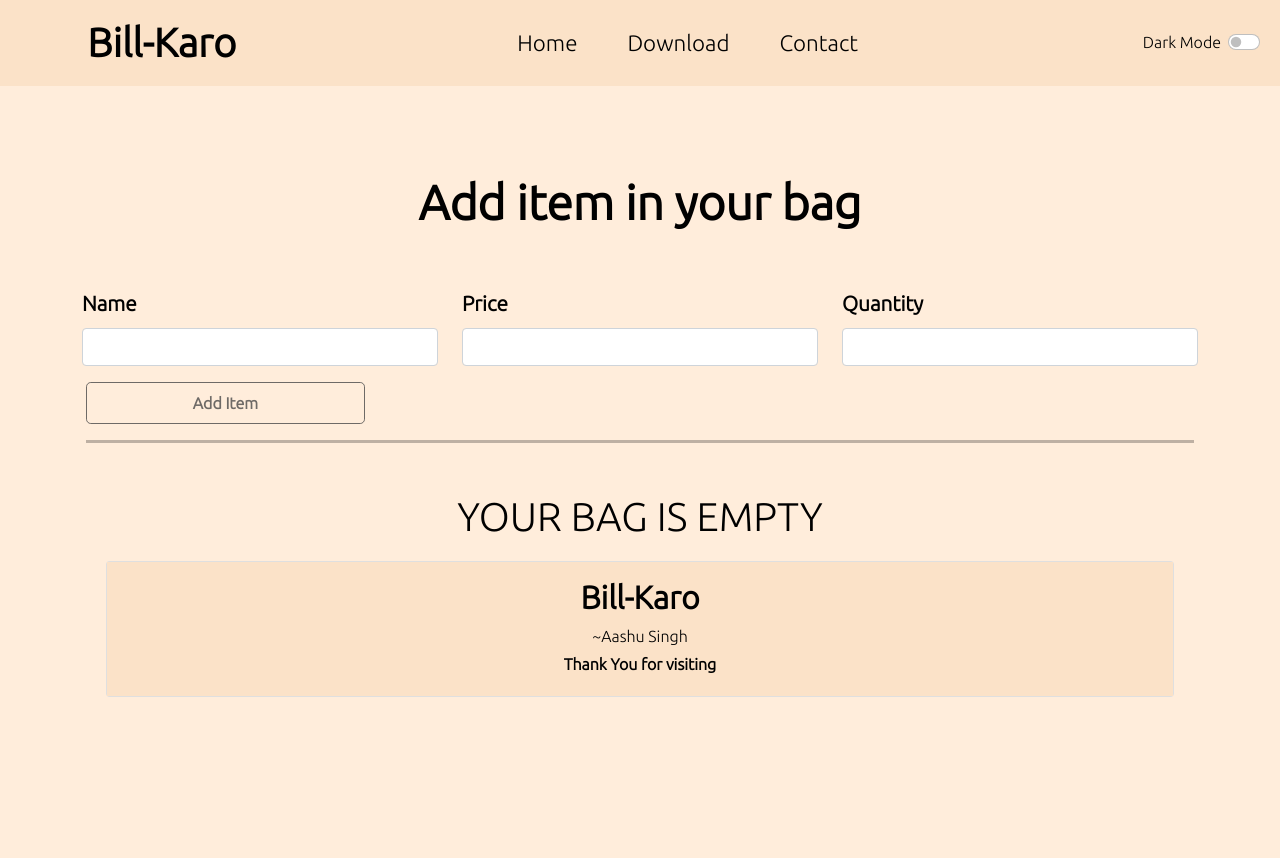
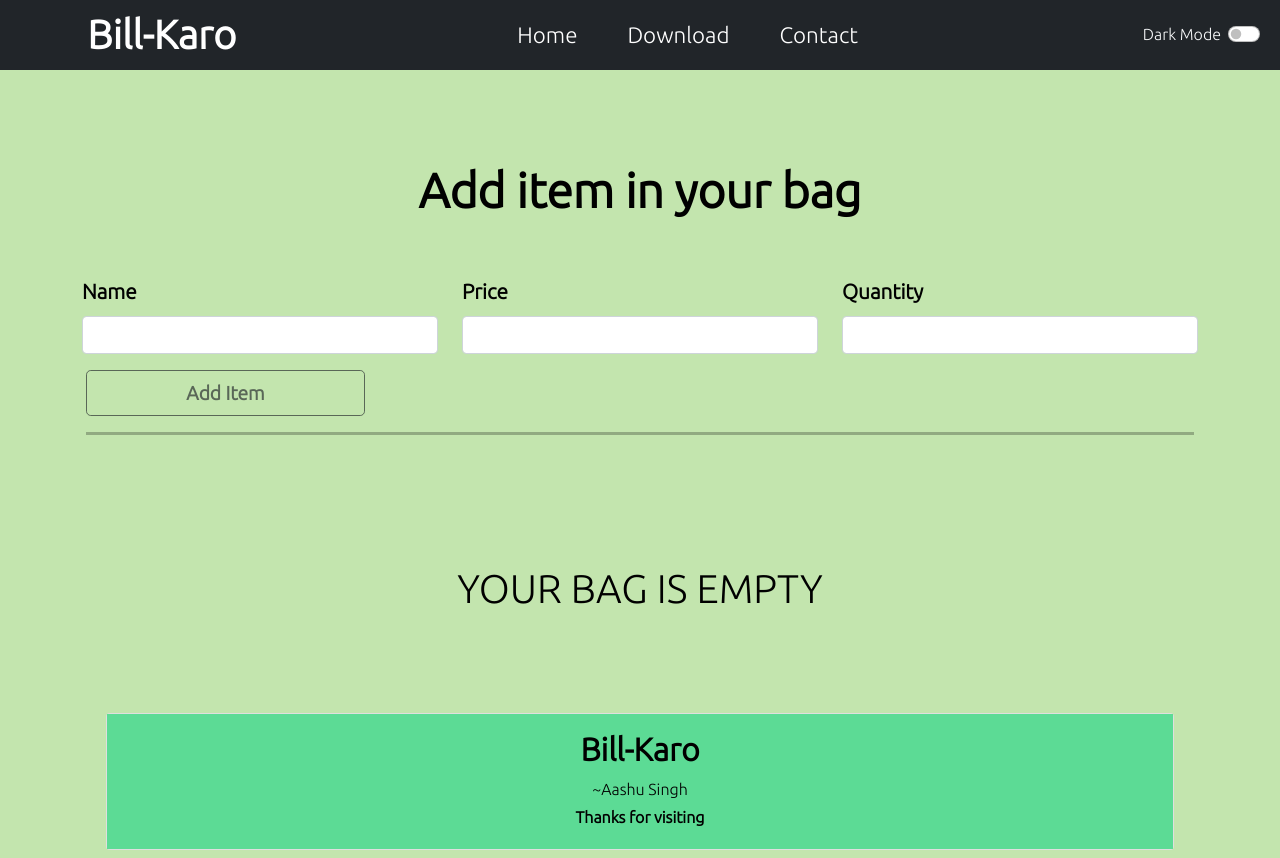
Before and after one commit to Aashu1Singh/bill-Karo, a React (Create React App) app: page / in a window 1280 px wide. Before the commit the page ends 800 px from the top, so only its background shows below. Built offline with nearby package versions, Linux system fonts and the light colour scheme; a web font is replaced by a local one.

Commit message:
BackColor and dark mode

```diff
--- a/src/App.css
+++ b/src/App.css
@@ -2,16 +2,7 @@
   text-align: center;
 }
 
-.App-logo {
-  height: 40vmin;
-  pointer-events: none;
-}
 
-@media (prefers-reduced-motion: no-preference) {
-  .App-logo {
-    animation: App-logo-spin infinite 20s linear;
-  }
-}
 
 .App-header {
   background-color: #282c34;
@@ -56,8 +47,10 @@
   color: grey;
 } */
 
-.navBackcolor {
-  background-color: #fbe2c8;
+.navbarProp {
+  background-color: #5CDB95;
+  padding-top: 0%;
+  padding-bottom: 0%;
 }
 
 .nav-menu {
@@ -70,15 +63,12 @@
   font-size: 1.4rem;
   padding: 8px 15px 8px 15px;
   margin: 8px 17px 8px 17px;
-  color: black;
+  color: white;
 }
 
 .navCenter{
   /* margin-left: 350px; */
   margin-left: 15rem;
-
-
-
 }
 
 @media screen and (max-width: 990px) {
@@ -114,9 +104,10 @@
 }
 
 .alert {
-  height: 140px;
+  height: 128px;
   /* margin: 0; */
-  padding-top: 100px;
+  padding-top: 5rem;
+  padding-bottom: 1rem;
   padding-left: 7%;
   padding-right: 0%;
   /* background-color: #c99058; */
@@ -136,7 +127,10 @@
 }
 
 .input-btn-tag {
+  font-size: 1.2rem;
+  font-weight: 800;
+}
 
-  font-size: 1rem;
-  font-weight: 600;
+.WhiteColor{
+  color: white;
 }
--- a/src/App.js
+++ b/src/App.js
@@ -6,7 +6,7 @@ import Alert from './components/Alert';
 
 function App() {
   useEffect(() => {
-    document.body.style.backgroundColor = '#FFEDDB'
+    document.body.style.backgroundColor = '#C3E5AE'
   }, [])
 
   const toggleMode = () => {
@@ -15,12 +15,12 @@ function App() {
       setMode('dark')
       setBtnText('Disable dark Mode');
       showAlert("Dark mode has been enabled", "success")
-      document.body.style.backgroundColor = '#C3E5AE'
+      document.body.style.backgroundColor = '#0c303e'
     } else {
       setMode('light')
       setBtnText('Enable dark Mode')
       showAlert("Dark mode has been disabled", "success")
-      document.body.style.backgroundColor = '#F7F5F2'
+      document.body.style.backgroundColor = '#C3E5AE'
     }
   }
   const [mode, setMode] = useState('light');
--- a/src/components/AddProduct.js
+++ b/src/components/AddProduct.js
@@ -26,7 +26,7 @@ const AddProduct = (props) => {
                 <input type="number" className="form-control" min="1" id="quantity" name="quantity" value={quantity} onChange={(e) => { setQuantity(Number(e.currentTarget.value))}} />
             </div>
             <div className="row mx-1">
-                <button type="submit" disabled={!(name.length >0 )} className="btn btn-outline-dark btn-lg col-md-3 input-btn-tag " onClick={() => { return props.addItem(name, Number(price), Number(quantity)) }}><strong > Add Item</strong></button>
+                <button type="submit" disabled={!(name.length >0 )} className={`btn btn-outline-${props.mode=== 'dark'? 'light' : 'dark'} btn-lg col-md-3 input-btn-tag `} onClick={() => { return props.addItem(name, Number(price), Number(quantity)) }}><strong > Add Item</strong></button>
             </div>
         </form>
     )
--- a/src/components/Footer.js
+++ b/src/components/Footer.js
@@ -4,7 +4,7 @@ export const Footer = (props) => {
         <>
             <div className="row my-2 " style={{fontSize: "1.1rem"}} >
                 {/* <div className="col-5"> */}
-                <div className="card w-50" style={{ color: props.mode === 'dark' ? 'white' : 'black', backgroundColor: props.mode === 'dark' ? 'grey' : '#d0c0c059', border: "1px solid" }} >
+                <div className="card w-50" style={{ color: props.mode === 'dark' ? 'white' : 'black', backgroundColor: props.mode === 'dark' ? 'grey' : '#5CDB95', border: "2px solid" }} >
                     <div className="card-body" >
                         <h5 className="card-title"><b>Total amount to be paid</b></h5>
                         <p className="card-text">{props.totalAmount}</p>
@@ -14,12 +14,12 @@ export const Footer = (props) => {
                     {/* </div> */}
                 </div>
                 {/* <div className="col-5"> */}
-                <div className="card w-50" style={{ color: props.mode === 'dark' ? 'white' : 'black', backgroundColor: props.mode === 'dark' ? 'grey' : '#d0c0c059', border: "1px solid" }}>
+                <div className="card w-50" style={{ color: props.mode === 'dark' ? 'white' : 'black', backgroundColor: props.mode === 'dark' ? 'grey' : '#5CDB95', border: "2px solid" }}>
                     <div className="card-body d-flex align-items-center cardBodyCenter">
                         <div className='container'>
-                        <p className="card-title"><b>ShopKart</b></p>
+                        <p className="card-title"><b>BIllKaro</b></p>
                         <p className=" card-text ">~Aashu Singh</p>
-                        <p className=" card-text "><strong>Thank You for visiting</strong> </p>
+                        <p className=" card-text "><strong>Thanks for visiting</strong> </p>
                         </div>
                     </div>
                 </div>
--- a/src/components/Navbar.js
+++ b/src/components/Navbar.js
@@ -4,7 +4,7 @@ import React from 'react'
 export const Navbar = (props) => {
     return (
         <>
-            <nav className={`navbar navbar-expand-lg fixed-top navBackcolor text-${props.mode === 'dark' ? 'light' : 'dark'}`}>
+            <nav className={`navbar navbar-expand-lg fixed-top navbarProp navbar-${props.mode=== 'dark'? 'light' : 'dark'} bg-${props.mode=== 'dark'? 'light' : 'dark'}`}>
                 <div className="container-fluid">
                     <span className="navbar-brand navTitle">Bill-Karo</span>
                     <button class="navbar-toggler" type="button" data-bs-toggle="collapse" data-bs-target="#navbarSupportedContent" aria-controls="navbarSupportedContent" aria-expanded="false" aria-label="Toggle navigation">
@@ -23,11 +23,11 @@ export const Navbar = (props) => {
                                 <a className="nav-link active nav-menu-a" href="/">Contact</a>
                             </li>
                         </ul>
-                    <form class="d-flex">
+                    <form class={`d-flex  text-${props.mode=== 'dark'? 'dark' : 'light'}`}>
                             <div>
-                                <label className="form-check-label blackColor" htmlFor="flexSwitchCheckDefault" style={{paddingLeft: "21px", paddingRight: "7px"}}>Dark Mode</label>
+                                <label className="form-check-label " htmlFor="flexSwitchCheckDefault" style={{paddingLeft: "21px", paddingRight: "7px"}}>Dark Mode</label>
                             </div>
-                        <div className="form-check form-switch  " id="navbarSupportedContent">
+                        <div className={`form-check form-switch `} id="navbarSupportedContent">
                             <input className="form-check-input" type="checkbox" onClick={props.toggleMode} role="switch" />
                         </div>
                     </form>
--- a/src/components/Product.js
+++ b/src/components/Product.js
@@ -3,7 +3,7 @@ import React from 'react'
 export const Product = (props) => {
     return (
         <>
-            <div className='row ' style={{ color: props.mode === 'dark' ? 'white' : 'black' }}>
+            <div className='row ' style={{ color: props.mode === 'dark' ? 'white' : 'black' }} >
                 <div className="col-1 align-self-center">
                     <span className="badge rounded-pill bg-primary">{props.index + 1}</span>
                 </div>
@@ -12,12 +12,12 @@ export const Product = (props) => {
                 </div>
                 <div className="col-4 align-self-center" style={{ padding: "0px" }}>
                     <div className="btn-group" role="group" aria-label="Basic mixed styles example">
-                        <button type="button" className="btn btn-outline-primary" role="group" onClick={() => { props.decreaseQnty(props.index) }}>-</button>
-                        <button type="button" className="btn btn-outline-primary" role="group">{props.product.quantity}</button>
-                        <button type="button" className="btn btn-outline-primary" role="group" onClick={() => { props.increaseQnty(props.index) }}>+</button>
+                        <button type="button" className={`btn btn-outline-${props.mode=== 'dark'? 'light' : 'dark'}`} role="group" onClick={() => { props.decreaseQnty(props.index) }}>-</button>
+                        <button type="button" className={`btn btn-outline-${props.mode=== 'dark'? 'light' : 'dark'}`}role="group" style={{ color: props.mode === 'dark' ? 'white' : 'black' }}>{props.product.quantity}</button>
+                        <button type="button" className={`btn btn-outline-${props.mode=== 'dark'? 'light' : 'dark'}`} role="group" onClick={() => { props.increaseQnty(props.index) }}>+</button>
                     </div>
                 </div>
-                <div className="col-2 align-self-center" style={{ color: props.mode === 'dark' ? 'white' : 'black' }}>
+                <div className="col-2 align-self-center" style={{ color: props.mode === 'dark' ? 'white' : 'black' }} >
                 <button className="btn btn-success"style={{fontSize: "1.2rem"}}>{props.product.quantity * props.product.price}</button>
                 </div>
                 <div className="col-1 align-self-center" style={{ padding: "18px" }}>
--- a/src/components/ProductList.js
+++ b/src/components/ProductList.js
@@ -78,28 +78,28 @@ export const ProductList = (props) => {
 
     return (
         <>
-            <div className="container my-3" style={{ color: props.mode === 'dark' ? 'white' : 'black',  }} >
+            <div className="container my-3" style={{ color: props.mode === 'dark' ? 'white' : 'black' }}  >
                 <h1 className='text-center' id='add-Title' style={{ color: props.mode === 'dark' ? 'white' : 'black', padding: "15px" }} >Add item in your bag</h1>
             </div>
             <AddProduct addItem={addItem} mode={props.mode} />
             <div className=" align-self-center ">
-                <hr style={{ color: props.mode === 'dark' ? 'white' : 'black', }} className='mx-1 hrElement' />
+                <hr style={{color: props.mode === 'dark' ? 'white' : 'black', }} className='mx-1 hrElement' />
             </div>
-            {productItem.length > 0 ? <h2 className='my-4 text-center' style={{ color: props.mode === 'dark' ? 'white' : 'black',  padding: "8px", fontSize: "2.5rem" }} > Items you purchased</h2> : <div className="container text-center" style={{ color: props.mode === 'dark' ? 'white' : 'black' }} >
-                <div className="container my-4">
+            {productItem.length > 0 ? <h2 className='my-5 text-center' style={{color: props.mode === 'dark' ? 'white' : 'black',  padding: "1.2rem", fontSize: "2.5rem"}} > Items you purchased</h2> : <div className="container text-center" style={{ color: props.mode === 'dark' ? 'white' : 'black'}} >
+            <div className="container my-5">
+                <h1 style={{ marginTop: "130px", marginBottom:"100px" }} >YOUR BAG IS EMPTY</h1>
                 </div>
-                <h1 style={{ marginTop: "50px" }} >YOUR BAG IS EMPTY</h1>
                 <div className="container text-center my-2"  >
                     <div className="card" style={{ marginTop: "20px" }} >
-                        <div className="card-body" style={{ color: props.mode === 'dark' ? 'white' : 'black', backgroundColor: props.mode === 'dark' ? 'grey' : '#fbe2c8' }}>
+                        <div className="card-body" style={{ color: props.mode === 'dark' ? 'white' : 'black', backgroundColor: props.mode === 'dark' ? 'grey' : '#5cdb95' }}>
                             <h2 className="card-title"><b>Bill-Karo</b></h2>
                             <p className=" card-text my-1">~Aashu Singh</p>
-                            <p className=" card-text my-1"><strong>Thank You for visiting</strong> </p>
+                            <p className=" card-text my-1"><strong>Thanks for visiting</strong> </p>
                         </div>
                     </div>
                 </div>
             </div>}
-            {productItem.length > 0 ? <div className="row my-2 mx-1" style={{ color: props.mode === 'dark' ? 'white' : 'black',fontSize: "1.3rem" }}>
+            {productItem.length > 0 ? <div className="row my-2 mx-1" style={{color: props.mode === 'dark' ? 'white' : 'black',fontSize: "1.3rem" }}>
                 <div className="col-1 align-self-center " style={{ padding: "0px" }}><strong>Sno</strong> </div>
                 <div className="col-3 mx-1"><strong>Item</strong> </div>
                 <div className="col-4 "><strong >Qantity</strong></div>
```
